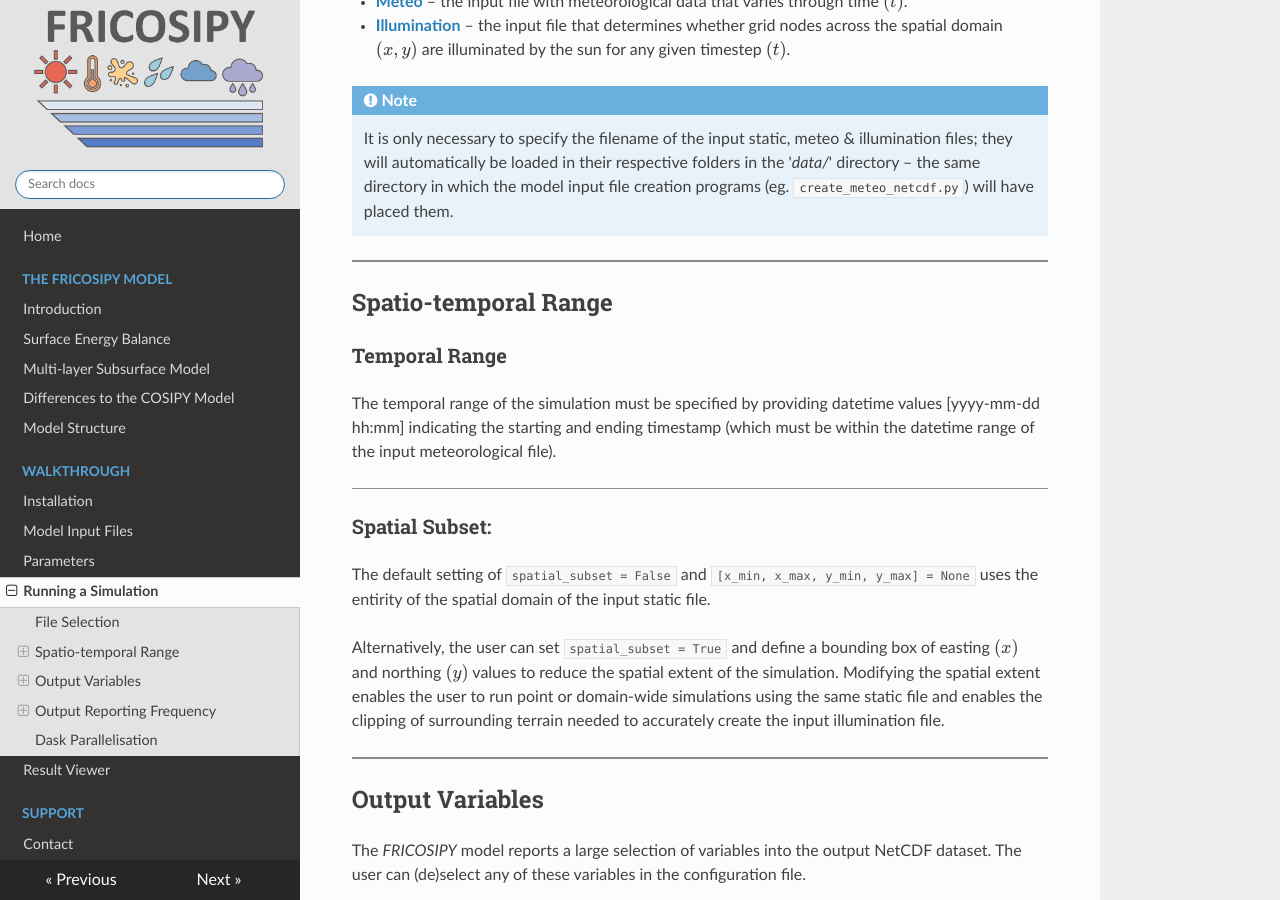
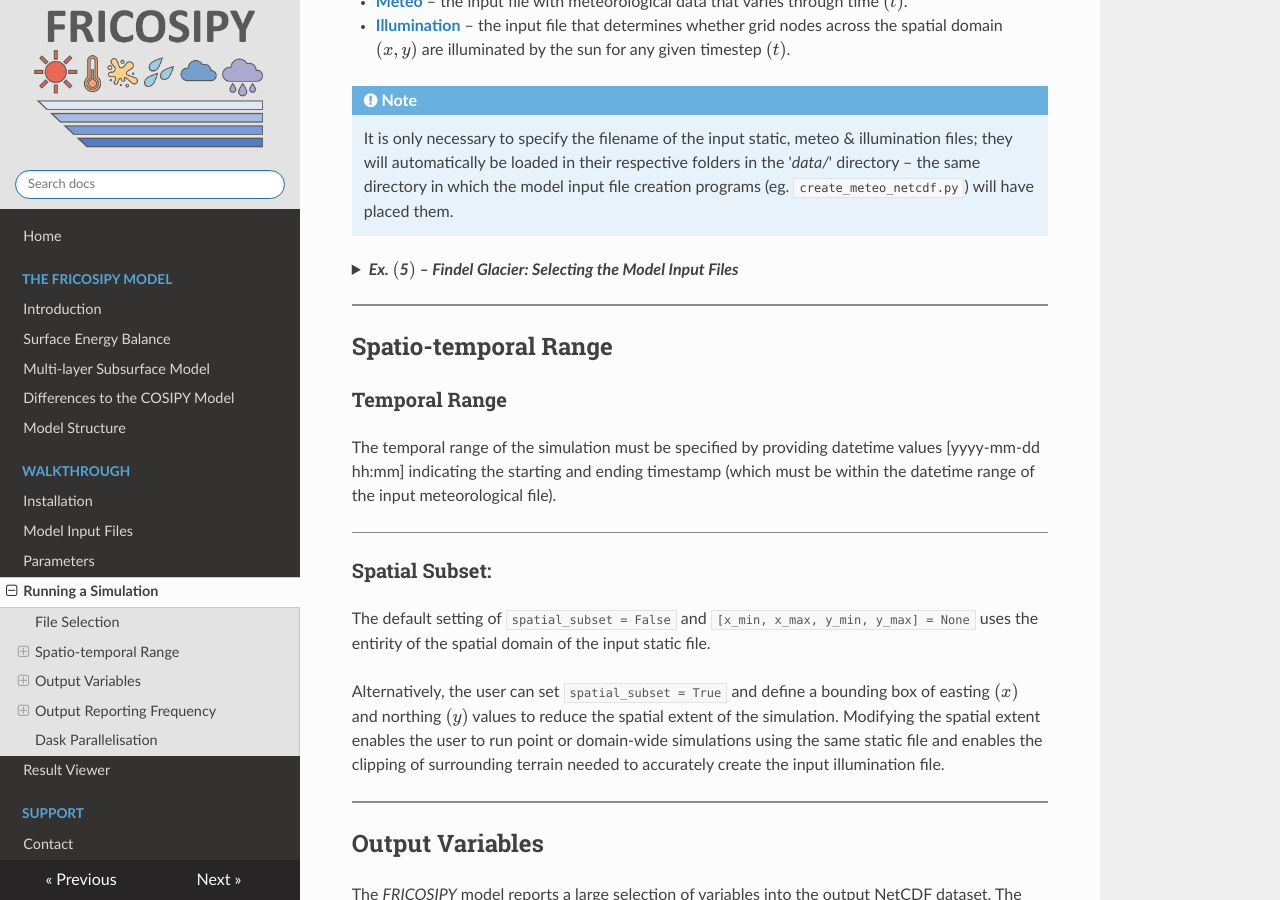
Before and after one commit to MarcusGastaldello/FRICOSIPY, an MkDocs documentation site: the page built from docs/running_a_simulation.md, in a window 1280 px wide and 900 px high, scrolled down 397 px. Built offline with MkDocs 1.6.1, drawn with Linux system fonts in a browser that asks for light colours.

Commit message:
Enhance documentation for Findel Glacier input files
Added example for selecting model input files for Findel Glacier simulation in the documentation.

```diff
--- a/docs/running_a_simulation.md
+++ b/docs/running_a_simulation.md
@@ -20,6 +20,17 @@
 
 !!! note
     It is only necessary to specify the filename of the input static, meteo & illumination files; they will automatically be loaded in their respective folders in the '*data/*' directory – the same directory in which the model input file creation programs (eg. `create_meteo_netcdf.py`) will have placed them.
+
+??? "***Ex. $($5$)$ – Findel Glacier: Selecting the Model Input Files***"
+
+    <br>
+    !!! example
+
+        Having created the model input files for the Findel Glacier simulation, they now must be selected in the `config.py file` as follows:
+
+        <div style="border:1px solid #ccc; padding:10px; background:#f9f9f9; display:inline-block; max-width:100%; overflow-x:auto; text-align:left;">
+          <code style="background:none !important; border:none !important; padding:0 !important; color:#404040; font-family:Consolas, 'Liberation Mono', Courier, monospace;">`static_netcdf = Static_Findel_200m.nc`<br>`meteo_netcdf = Meteo_Stockhorn.nc`<br>`illumination_netcdf = Illumination_Findel_200m.nc`<br></code>
+        </div>
 
 <hr style="height:2px; background-color:#8b8b8b; border:none;" />
 
```
